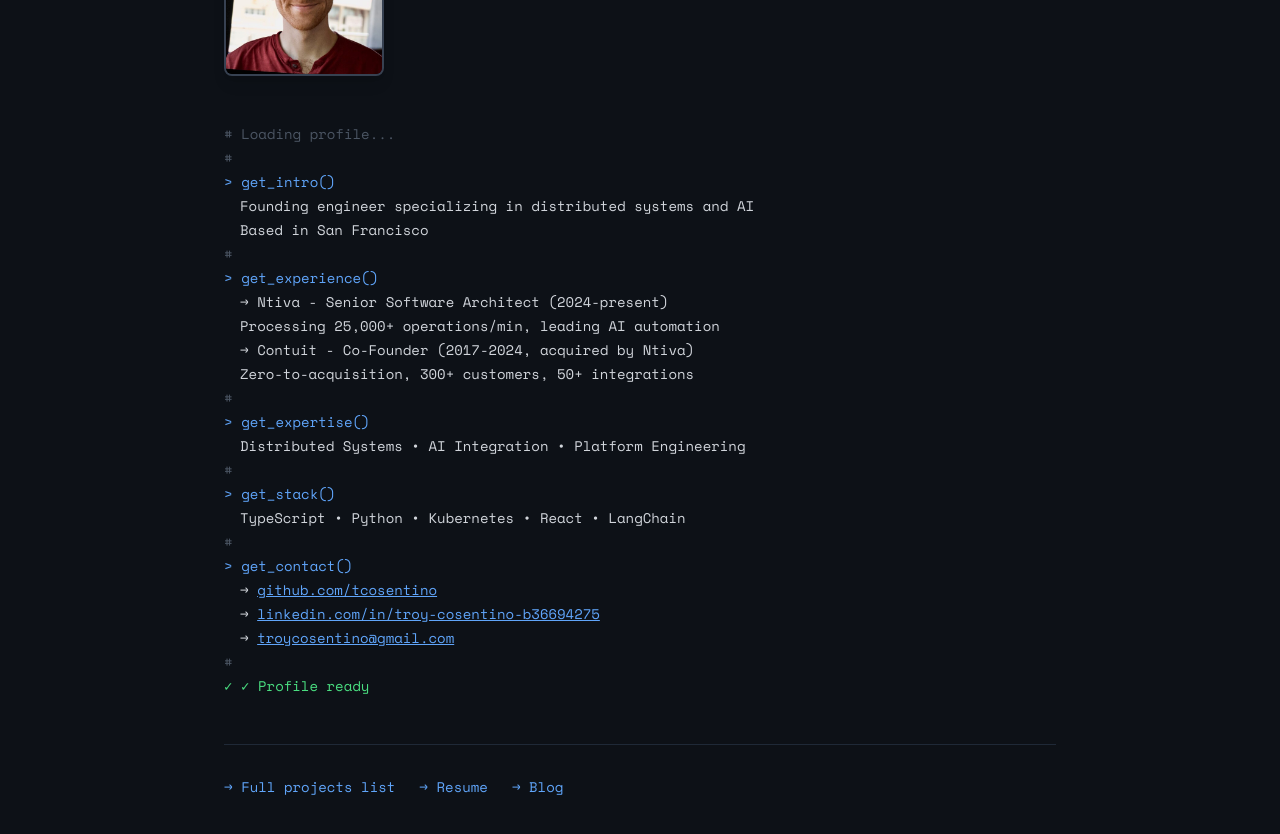
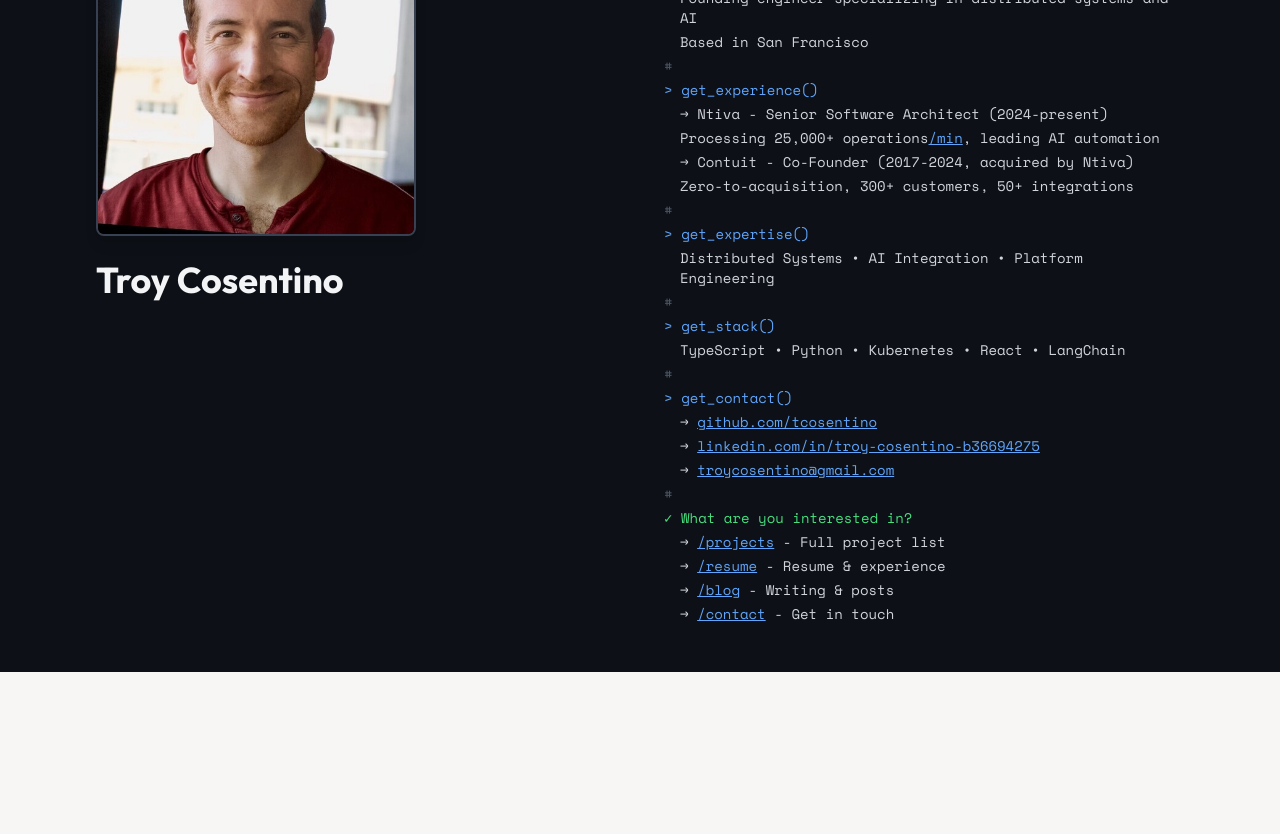
Before and after one commit to tcosentino/personal-website, a React (Vite) app: page / in a window 1280 px wide. Shown: the part 200-1034 px from the top of the page. After the commit the page ends 872 px from the top, so only its background shows below. Built offline with nearby package versions, Linux system fonts and the light colour scheme.

Commit message:
Desktop layout: photo left, agent right, ends with 'What are you interested in?' menu

```diff
--- a/src/pages/Home.tsx
+++ b/src/pages/Home.tsx
@@ -41,7 +41,11 @@ export default function Home() {
     { type: 'tool_result', content: '→ troycosentino@gmail.com', delay: 4200 },
     { type: 'system', content: '', delay: 4400 },
 
-    { type: 'assistant', content: '✓ Profile ready', delay: 4600 },
+    { type: 'assistant', content: 'What are you interested in?', delay: 4600 },
+    { type: 'tool_result', content: '→ /projects - Full project list', delay: 4800 },
+    { type: 'tool_result', content: '→ /resume - Resume & experience', delay: 5000 },
+    { type: 'tool_result', content: '→ /blog - Writing & posts', delay: 5200 },
+    { type: 'tool_result', content: '→ /contact - Get in touch', delay: 5400 },
   ]
 
   useEffect(() => {
@@ -87,12 +91,25 @@ export default function Home() {
   }
 
   const formatContent = (content: string) => {
-    // Make URLs clickable
-    const urlRegex = /(github\.com\/[^\s]+|linkedin\.com\/[^\s]+|[a-zA-Z0-9._%+-]+@[a-zA-Z0-9.-]+\.[a-zA-Z]{2,})/g
-    const parts = content.split(urlRegex)
+    // Make internal and external links clickable
+    const linkRegex = /(\/[a-z]+|github\.com\/[^\s]+|linkedin\.com\/[^\s]+|[a-zA-Z0-9._%+-]+@[a-zA-Z0-9.-]+\.[a-zA-Z]{2,})/g
+    const parts = content.split(linkRegex)
 
     return parts.map((part, i) => {
-      if (part.match(urlRegex)) {
+      if (part.match(linkRegex)) {
+        // Internal routes
+        if (part.startsWith('/')) {
+          return (
+            <Link
+              key={i}
+              to={part}
+              className="text-blue-400 hover:text-blue-300 underline"
+            >
+              {part}
+            </Link>
+          )
+        }
+        // External URLs and email
         const url = part.includes('@') ? `mailto:${part}` : `https://${part}`
         return (
           <a
@@ -126,22 +143,21 @@ export default function Home() {
       </div>
 
       {/* Main content */}
-      <div className="max-w-4xl mx-auto px-8 py-12">
-        {/* Photo + Name (always visible, not animated) */}
-        <div className="flex items-start gap-8 mb-12">
+      <div className="max-w-6xl mx-auto px-8 py-12">
+        <div className="grid md:grid-cols-2 gap-12 items-start">
+          {/* Left: Photo + Name */}
+          <div className="flex flex-col items-center md:items-start">
             <img
               src="/troy-headshot-original.jpg"
               alt="Troy Cosentino"
-            className="w-40 h-40 rounded-lg border-2 border-gray-700 shadow-lg object-cover flex-shrink-0"
+              className="w-64 h-64 md:w-80 md:h-80 rounded-lg border-2 border-gray-700 shadow-lg object-cover"
             />
-          <div className="pt-2">
-            <h1 className="text-4xl font-bold text-gray-100 mb-2">
+            <h1 className="text-4xl font-bold text-gray-100 mt-6">
               Troy Cosentino
             </h1>
           </div>
-        </div>
 
-        {/* Agent output builds below */}
+          {/* Right: Agent output */}
           <div className="space-y-1">
             {lines.slice(0, visibleLines).map((line, index) => (
               <div key={index} className={getLineStyle(line.type)}>
@@ -155,23 +171,7 @@ export default function Home() {
               <span className="inline-block w-2 h-4 bg-green-400 animate-pulse ml-1"></span>
             )}
           </div>
-
-        {/* Nav links (appear after loading) */}
-        {visibleLines >= lines.length && (
-          <div className="mt-12 pt-8 border-t border-gray-800 animate-fade-in">
-            <div className="flex gap-6 font-mono text-sm">
-              <Link to="/projects" className="text-blue-400 hover:text-blue-300">
-                → Full projects list
-              </Link>
-              <Link to="/resume" className="text-blue-400 hover:text-blue-300">
-                → Resume
-              </Link>
-              <Link to="/blog" className="text-blue-400 hover:text-blue-300">
-                → Blog
-              </Link>
         </div>
-          </div>
-        )}
       </div>
     </div>
   )
```
Lines whose indentation alone changed are shown as unchanged.
